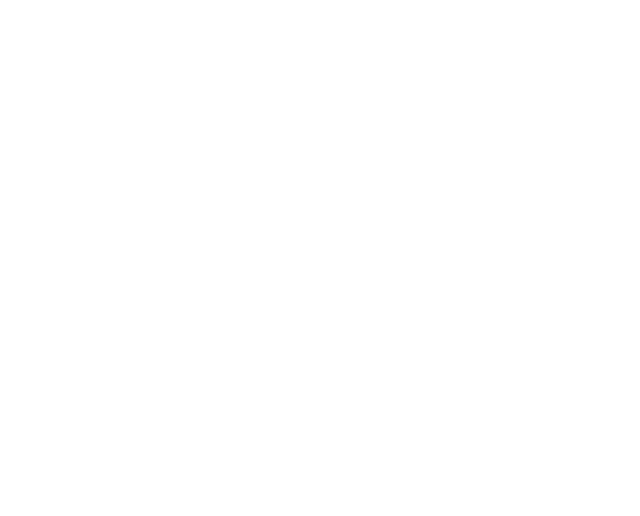
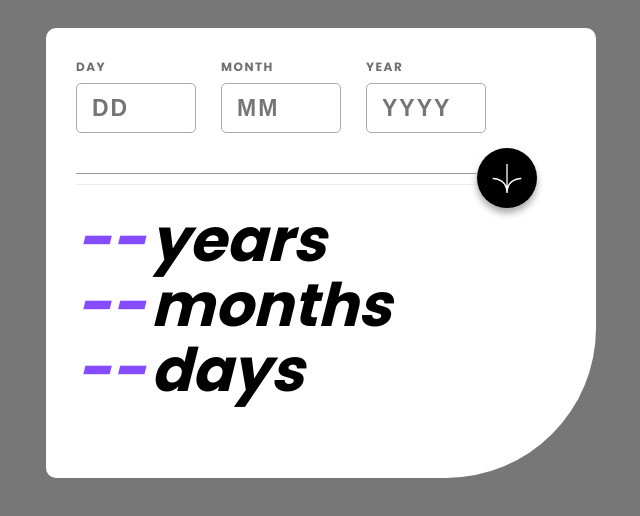
Before and after one commit to chris-base/Age-calculator-app, a plain HTML site: page index.html in a window 1280 px wide. Shown: the whole page, without its empty margins (319-959 px from the left). Drawn offline with Linux system fonts and the light colour scheme.

Commit message:
finished layout/HTML

```diff
--- a/index.html
+++ b/index.html
@@ -22,6 +22,70 @@
 	<!-- Main app container -->
 	<div id='app-container'>
 
+		<div id="allInputsContainer">
+
+			<div id='inputContainer'>
+
+				<div class="dayInputContainer">
+					<p class="dayText">Day</p>
+
+					<input type="number" min="1" max="31" placeholder="DD" />
+				</div>
+
+			</div>
+
+			<div id='inputContainer'>
+
+				<div class="dayInputContainer">
+					<p class="dayText">Month</p>
+
+					<input type="number" min="1" max="31" placeholder="MM" />
+				</div>
+
+			</div>
+
+			<div id='inputContainer'>
+
+				<div class="dayInputContainer">
+					<p class="dayText">Year</p>
+
+					<input type="number" min="1" max="31" placeholder="YYYY" />
+				</div>
+
+			</div>
+
+		</div>
+
+		<div id="hrAndButtonContainer">
+
+			<hr>
+
+			<div id="arrowButtonContainer">
+
+				<div id="arrowButtonImg"></div>
+
+			</div>
+
+		</div>
+
+		<div id="outputTextContainer">
+
+			<div class="outputSingleContainer">
+				<p class="outputText">--</p>
+				<p class="outputConstText">years</p>
+			</div>
+
+			<div class="outputSingleContainer">
+				<p class="outputText">--</p>
+				<p class="outputConstText">months</p>
+			</div>
+
+			<div class="outputSingleContainer">
+				<p class="outputText">--</p>
+				<p class="outputConstText">days</p>
+			</div>
+
+		</div>
 
 
 	</div>
--- a/styles.css
+++ b/styles.css
@@ -1,5 +1,142 @@
 @import url("https://fonts.googleapis.com/css2?family=Poppins:wght@400;700&display=swap");
 
 body {
-    font-family: "DM Sans";
+    font-family: "Poppins";
+    display: flex;
+    justify-content: center;
+    padding-top: 20px;
+    background-color: #777777;
 }
+
+#app-container {
+    display: flex;
+    flex-direction: column;
+    background-color: white;
+    border-radius: 10px;
+    border-bottom-right-radius: 150px;
+    width: 550px;
+    height: 450px;
+    padding-top: 20px;
+    padding-left: 30px;
+    -webkit-box-sizing: border-box;
+    -moz-box-sizing: border-box;
+    box-sizing: border-box;
+}
+
+#allInputsContainer {
+    display: flex;
+}
+
+#inputContainer {
+    display: flex;
+    height: 100px;
+    margin-right: 25px;
+}
+
+.dayText {
+    text-transform: uppercase;
+    letter-spacing: 1.5px;
+    font-weight: 700;
+    color: hsl(0, 1%, 44%);
+    margin: 10px 0 7px 0;
+    font-size: 12px;
+}
+
+input[type=number] {
+    -moz-appearance: textfield;
+    appearance: textfield;
+    margin: 0;
+    min-width: 120px;
+    max-width: 120px;
+    height: 50px;
+    border-radius: 5px;
+    border: 1px solid #aaaaaa;
+    font-size: 23px;
+    letter-spacing: 2px;
+    font-weight: bold;
+    padding-left: 15px;
+    outline: none;
+    -webkit-box-sizing: border-box;
+    -moz-box-sizing: border-box;
+    box-sizing: border-box;
+}
+
+input[type=number]:hover {
+    border: 1px solid black;
+    cursor: pointer;
+}
+
+input[type=number]:focus {
+    border: 1px solid black;
+}
+
+input[type=number]::-webkit-inner-spin-button,
+input[type=number]::-webkit-outer-spin-button {
+    -webkit-appearance: none;
+    margin: 0;
+}
+
+#hrAndButtonContainer {
+    display: flex;
+}
+
+hr {
+    display: flex;
+    height: 10px;
+    width: 77%;
+    margin: 25px 0 0 0;
+    color: #ffffff;
+    border-left: 0;
+}
+
+#arrowButtonContainer {
+    display: flex;
+    justify-content: center;
+    align-items: center;
+    width: 60px;
+    height: 60px;
+    border-radius: 50px;
+    background-color: black;
+    box-shadow: 0px 5px 7px #aaaaaa;
+    cursor: pointer;
+}
+
+#arrowButtonContainer::after {
+    box-shadow: 0px 3px 15px #999999;
+}
+
+#arrowButtonImg {
+    width: 60px;
+    height: 60px;
+    background-image: url(./assets/images/icon-arrow.svg);
+    background-position: center;
+    background-size: 30px;
+    background-repeat: no-repeat;
+    -webkit-box-sizing: border-box;
+    -moz-box-sizing: border-box;
+    box-sizing: border-box;
+}
+
+#outputTextContainer {
+    display: flex;
+    flex-direction: column;
+    font-size: 60px;
+    margin: 0;
+    font-weight: 700;
+    font-style: italic;
+}
+
+.outputSingleContainer {
+    display: flex;
+    margin: 0;
+    line-height: 65px;
+}
+
+.outputText {
+    margin: 0 5px 0 0;
+    color: hsl(259, 100%, 65%);
+}
+
+.outputConstText {
+    margin: 0;
+}
```
